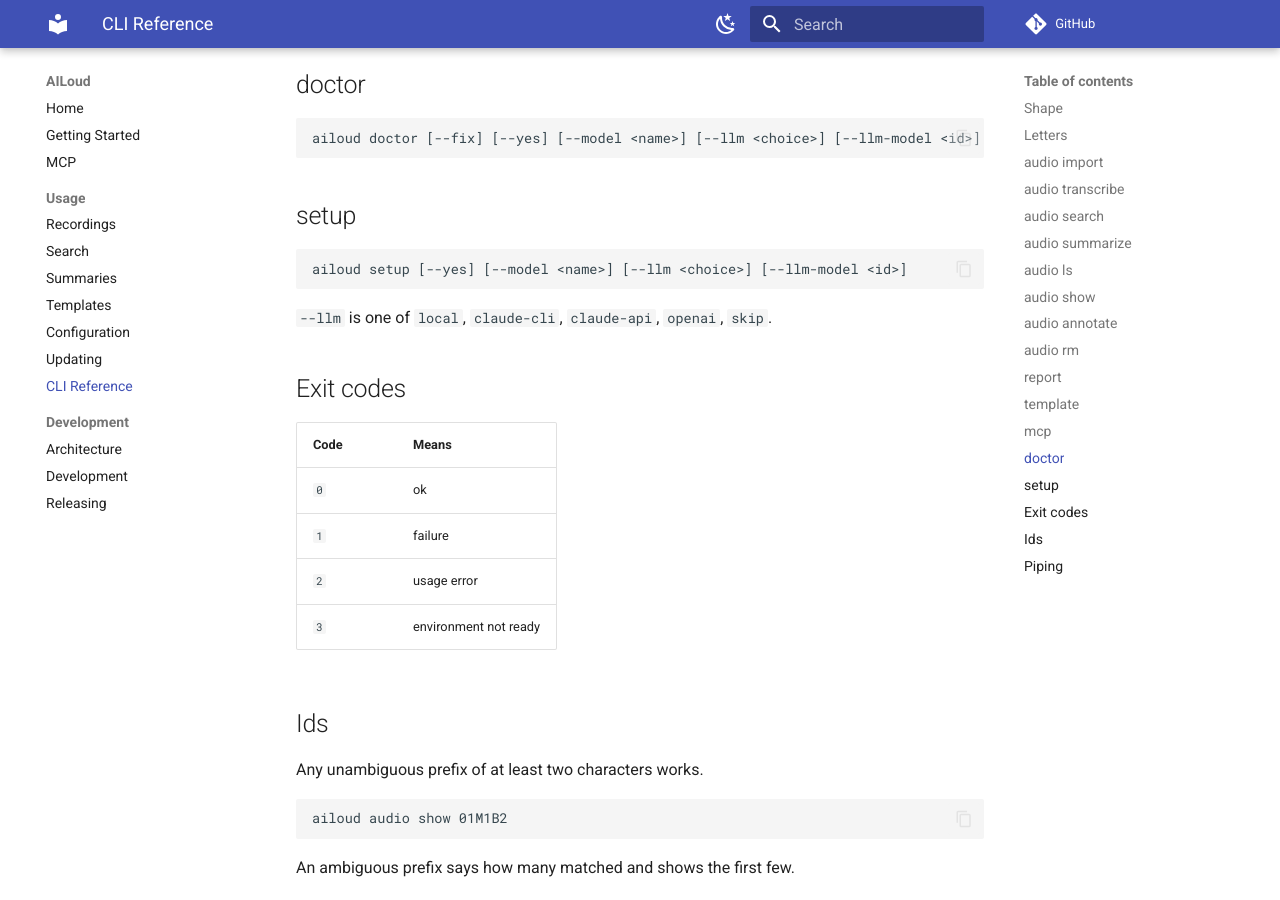
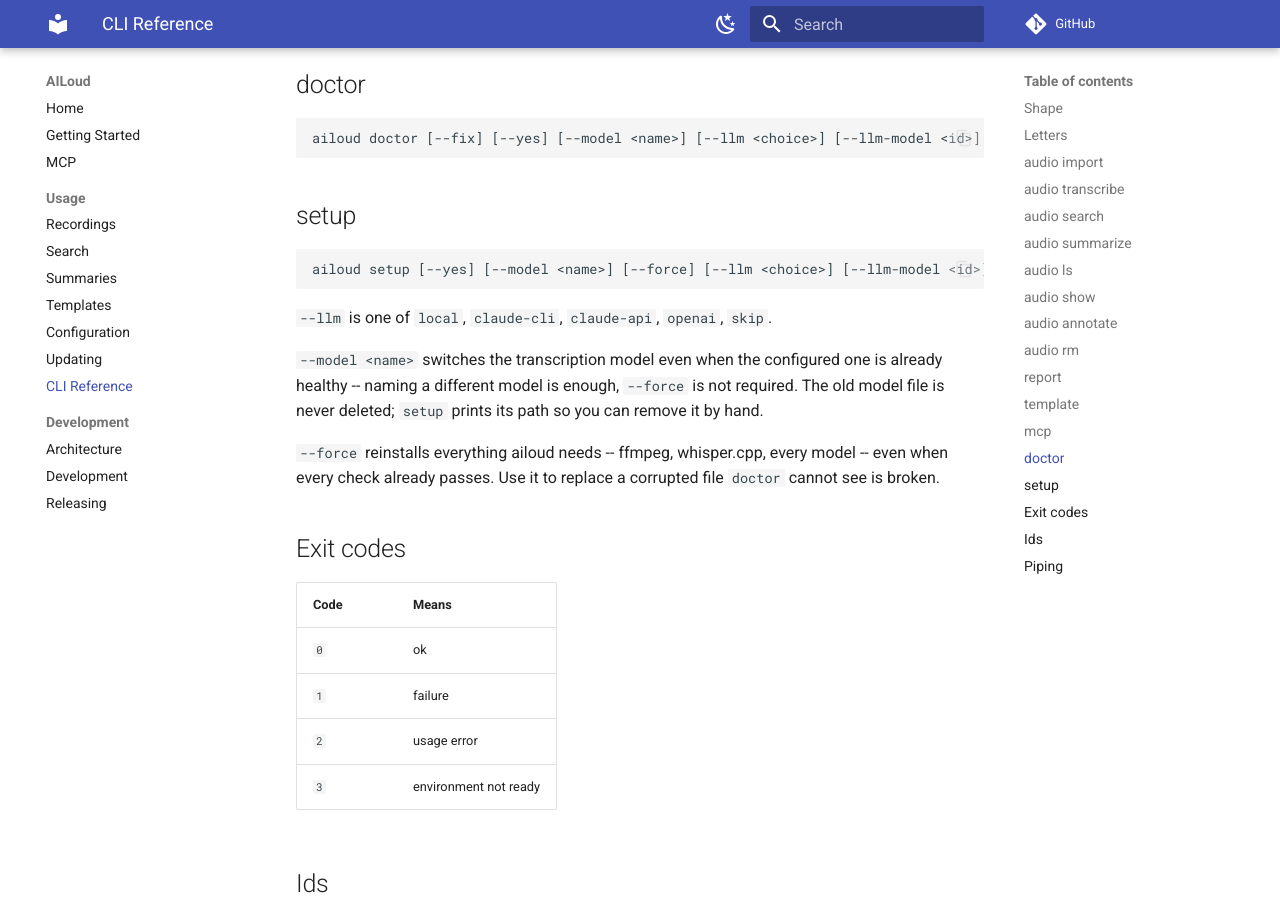
Before and after one commit to lorem-dev/ailoud, an MkDocs documentation site: the page built from docs/usage/cli.md, in a window 1280 px wide and 900 px high, scrolled down 4738 px. Built offline with MkDocs 1.6.1 and Material for MkDocs 9.7.7, drawn with Linux system fonts in a browser that asks for light colours; comment, search, counter and statistics services are not loaded; the version menu is left out.

Commit message:
docs: document setup --force and model switching

````diff
--- a/docs/usage/cli.md
+++ b/docs/usage/cli.md
@@ -180,10 +180,19 @@ ailoud doctor [--fix] [--yes] [--model <name>] [--llm <choice>] [--llm-model <id
 ## setup
 
 ```
-ailoud setup [--yes] [--model <name>] [--llm <choice>] [--llm-model <id>]
+ailoud setup [--yes] [--model <name>] [--force] [--llm <choice>] [--llm-model <id>]
 ```
 
 `--llm` is one of `local`, `claude-cli`, `claude-api`, `openai`, `skip`.
+
+`--model <name>` switches the transcription model even when the configured
+one is already healthy -- naming a different model is enough, `--force` is
+not required. The old model file is never deleted; `setup` prints its path so
+you can remove it by hand.
+
+`--force` reinstalls everything ailoud needs -- ffmpeg, whisper.cpp, every
+model -- even when every check already passes. Use it to replace a corrupted
+file `doctor` cannot see is broken.
 
 ## Exit codes
 
````
Also changed, not shown: CHANGES.md (+6 -0 lines), docs/getting-started.md (+4 -0 lines), docs/usage/configuration.md (+4 -0 lines).
